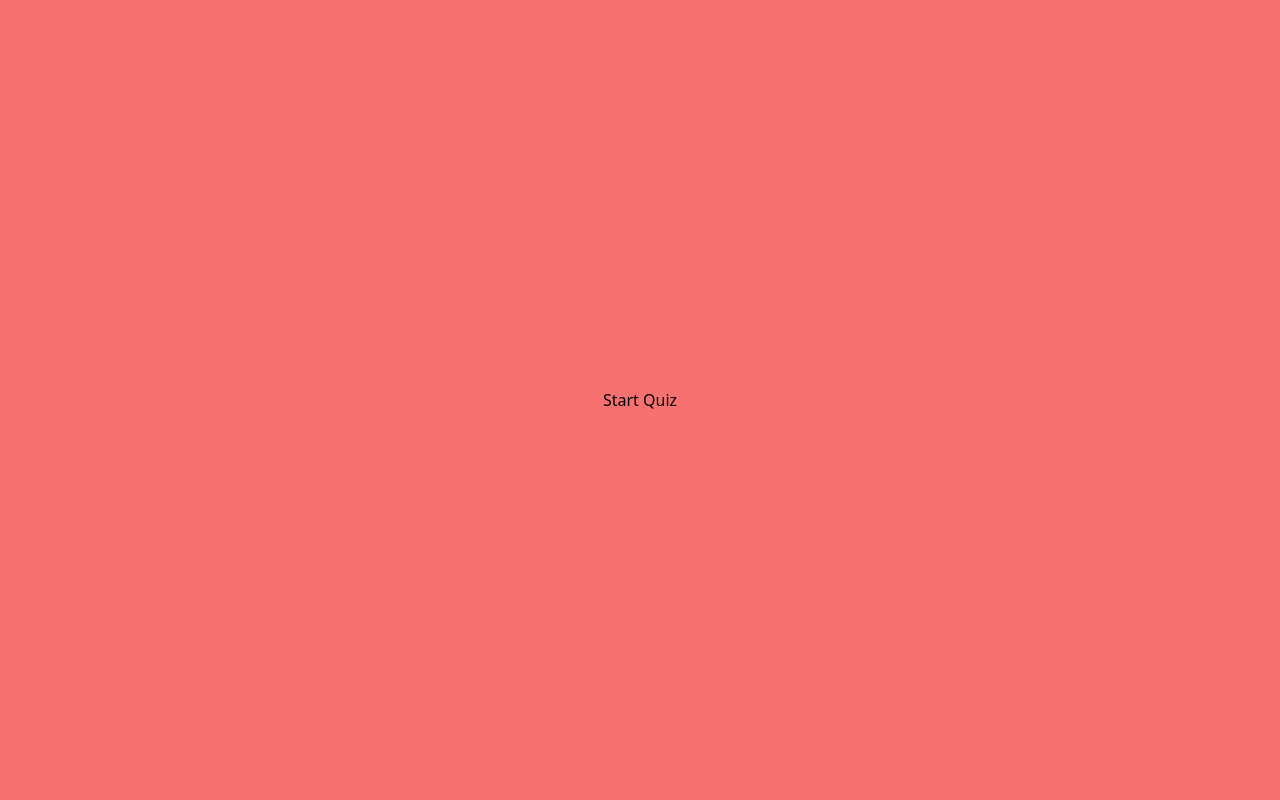
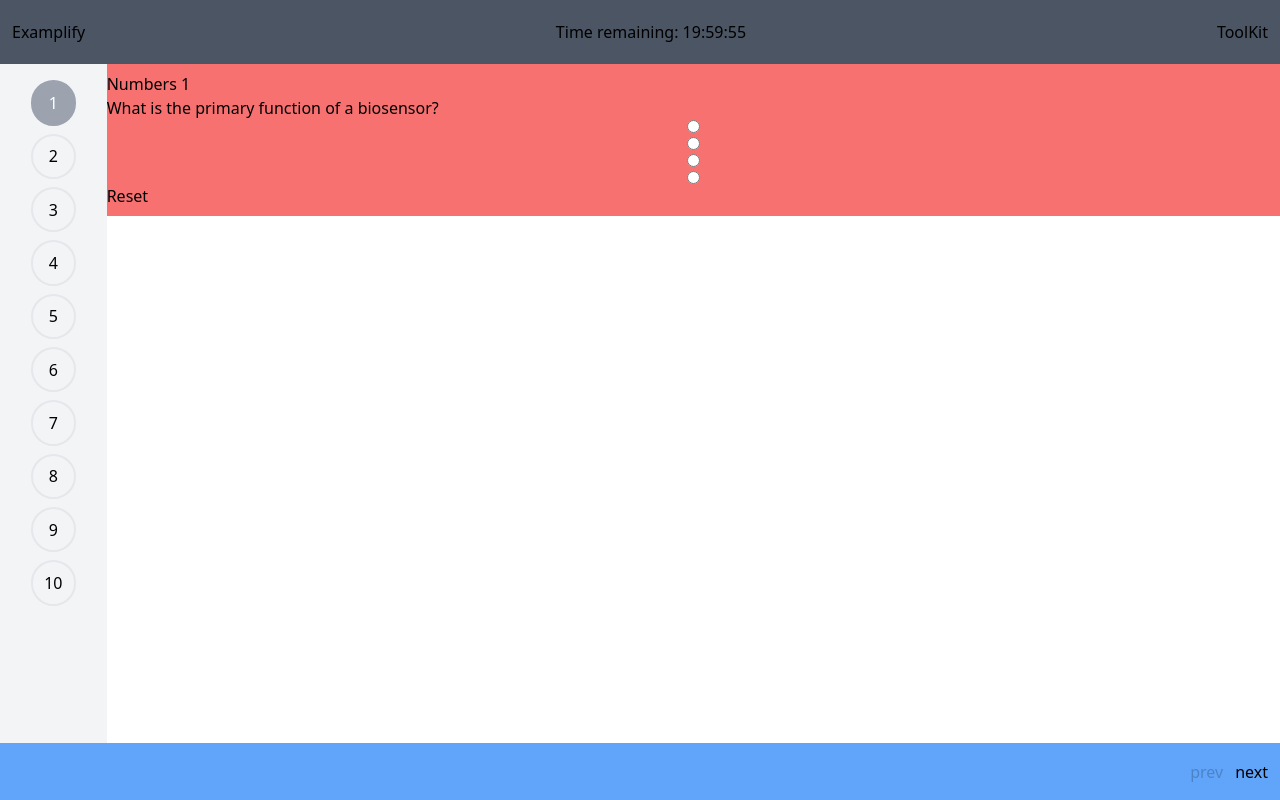
Before and after one commit to Omega-2023/webQuiz, a React (Vite) app: page / in a window 1280 px wide. Built offline with nearby package versions, Linux system fonts and the light colour scheme.

Commit message:
Style question links

```diff
--- a/src/App.jsx
+++ b/src/App.jsx
@@ -2,15 +2,18 @@ import QuestionPage from "./pages/QuestionPage.jsx";
 import StartPage from "./pages/StartPage.jsx";
 import FinishPage from "./pages/FinishPage.jsx";
 import "./index.css";
-import { useSelector } from "react-redux";
+import { useDispatch, useSelector } from "react-redux";
 function App() {
   const { status } = useSelector((state) => state.progress);
-
+  const dispatch = useDispatch();
 
   if (status === "not started") {
     return <StartPage />;
   }
   if (status === "in progress") {
+    dispatch({
+      type: "initializedAnswerSheet",
+    });
     return <QuestionPage />;
   }
   if (status === "finish") {
--- a/src/components/questions/QuestionLinkNav.jsx
+++ b/src/components/questions/QuestionLinkNav.jsx
@@ -5,10 +5,12 @@ function QuestionLinkNav() {
   const { questions } = useSelector((state) => state.questions);
 
   return (
-    <div className="w-full h-full flex flex-col gap-2 bg-gray-300">
-      {questions.map((q, index) => (
-        <QuestionBox current={index + 1} />
-      ))}
+    <div className="w-full h-full flex py-2 items-center flex-col gap-2 bg-light-gray">
+      <div className="h-full block overflow-y-auto">
+        {questions.map((q, index) => (
+          <QuestionBox current={index + 1} />
+        ))}
+      </div>
     </div>
   );
 }
--- a/src/components/questions/questionLink.jsx
+++ b/src/components/questions/questionLink.jsx
@@ -1,9 +1,10 @@
-import React from "react";
+import React, { useEffect, useState } from "react";
 import { useDispatch, useSelector } from "react-redux";
 
 function QuestionBox({ current }) {
   const dispatch = useDispatch();
-  const { currentQuestion } = useSelector((state) => state.questions);
+  const { currentQuestion, answers } = useSelector((state) => state.questions);
+  let [isAnswered, setAnswered] = useState(false);
 
   const handleQuestionChange = () => {
     dispatch({
@@ -12,10 +13,21 @@ function QuestionBox({ current }) {
     });
   };
 
+  useEffect(() => {
+    if (answers[current - 1] === null) {
+      return setAnswered(false);
+    }
+    setAnswered(true);
+  }, [answers]);
+
   return (
     <div
-      className={` cursor-pointer ${
-        current === currentQuestion ? "text-red-400" : null
+      className={` my-2 w-[1cm] h-[1cm] 500px:w-[1.2cm] 500px:h-[1.2cm] rounded-full text-[16px] flex justify-center items-center cursor-pointer border-2 ${
+        isAnswered ? " bg-primary border-primary text-white" : null
+      } ${
+        currentQuestion === current
+          ? " bg-gray-400 text-white border-gray-400"
+          : null
       }`}
       onClick={() => handleQuestionChange()}
     >
--- a/src/pages/FinishPage.jsx
+++ b/src/pages/FinishPage.jsx
@@ -1,12 +1,12 @@
-import React from 'react'
+import React from "react";
 
 function FinishPage() {
   return (
-    <div className=' flex justify-center items-start '>
-        Finished
-        <span></span>
+    <div className=" flex justify-center items-center w-full h-[100vh]">
+      Finished
+      <span></span>
     </div>
-  )
+  );
 }
 
-export default FinishPage
+export default FinishPage;
--- a/src/redux/reducers/progress.js
+++ b/src/redux/reducers/progress.js
@@ -1,7 +1,7 @@
 import { createReducer } from "@reduxjs/toolkit";
 
 const initialState = {
-  status: "not started",
+  status: "in progress",
   enum: ["not started", "in progress", "finish"],
 };
 
--- a/src/redux/reducers/time.js
+++ b/src/redux/reducers/time.js
@@ -1,7 +1,7 @@
 import { createReducer } from "@reduxjs/toolkit";
 
 const initialState = {
-  currentTime: 10,
+  currentTime: 72000,
 };
 
 export const TimeReducer = createReducer(initialState, {
--- a/tailwind.config.js
+++ b/tailwind.config.js
@@ -1,41 +1,44 @@
 /** @type {import('tailwindcss').Config} */
 export default {
-  content: [
-    "./index.html",
-    "./src/**/*.{js,ts,jsx,tsx}",
-  ],
+  content: ["./index.html", "./src/**/*.{js,ts,jsx,tsx}"],
   theme: {
     extend: {
       screens: {
-        '300px': '300px',
-        '350px': '350px',
-        '400px': '400px',
-        '450px': '450px',
-        '500px': '500px',
-        '550px': '550px',
-        '600px': '600px',
-        '650px': '650px',
-        '700px': '700px',
-        '750px': '750px',
-        '800px': '800px',
-        '850px': '850px',
-        '900px': '900px',
-        '950px': '950px',
-        '1000px': '1000px',
-        '1050px': '1050px',
-        '1100px': '1100px',
-        '1150px': '1150px',
-        '1200px': '1200px',
-        '1250px': '1250px',
-        '1300px': '1300px',
-        '1350px': '1350px',
-        '1400px': '1400px',
-        '1450px': '1450px',
-        '1500px': '1500px',
-        '1550px': '1550px',
-        '1600px': '1600px'
-      }
+        "300px": "300px",
+        "350px": "350px",
+        "400px": "400px",
+        "450px": "450px",
+        "500px": "500px",
+        "550px": "550px",
+        "600px": "600px",
+        "650px": "650px",
+        "700px": "700px",
+        "750px": "750px",
+        "800px": "800px",
+        "850px": "850px",
+        "900px": "900px",
+        "950px": "950px",
+        "1000px": "1000px",
+        "1050px": "1050px",
+        "1100px": "1100px",
+        "1150px": "1150px",
+        "1200px": "1200px",
+        "1250px": "1250px",
+        "1300px": "1300px",
+        "1350px": "1350px",
+        "1400px": "1400px",
+        "1450px": "1450px",
+        "1500px": "1500px",
+        "1550px": "1550px",
+        "1600px": "1600px",
+      },
+      colors: {
+        primary: "#48A0DB",
+        "light-gray": "#F2F4F6",
+        "deep-gray": "#D8D9DB",
+        "light-primary": "#DAECF7",
+      },
     },
   },
   plugins: [],
-}
+};
```
